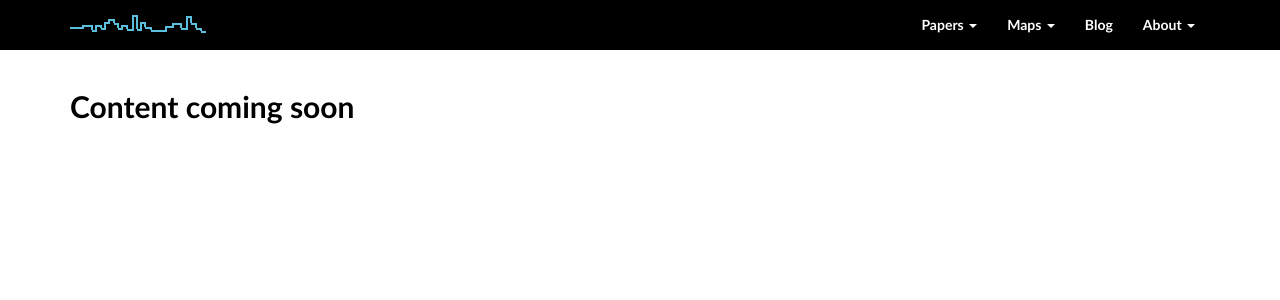
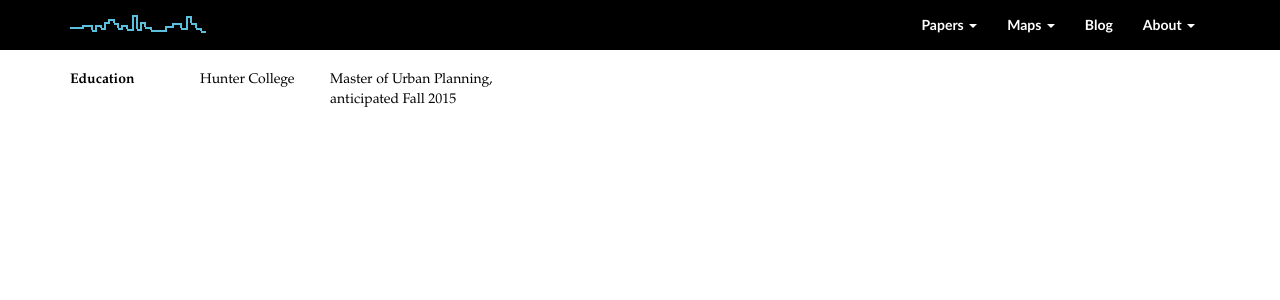
Before and after one commit to chrisrobertsnyc/chrisrobertsnyc.github.io, a Jekyll site: the page built from about/cv.html, in a window 1280 px wide. Shown: the top 300 px of the page. Built offline with Jekyll 4.4.1, drawn with Linux system fonts in a browser that asks for light colours; nearby versions of some CDN libraries.

Commit message:
first row of CV

```diff
--- a/about/cv.html
+++ b/about/cv.html
@@ -2,6 +2,14 @@
 layout: default
 title: CV
 ---
-<div>
-	<h2>Content coming soon</h2>
+<div class="row">
+	<div class="col-md-2">
+		<p><strong>Education</strong></p>
+	</div>
+	<div class="col-md-2">
+		<p>Hunter College</p>
+	</div>
+	<div class="col-md-4">
+		<p>Master of Urban Planning, anticipated Fall 2015</p>
+	</div>
 </div>
```
